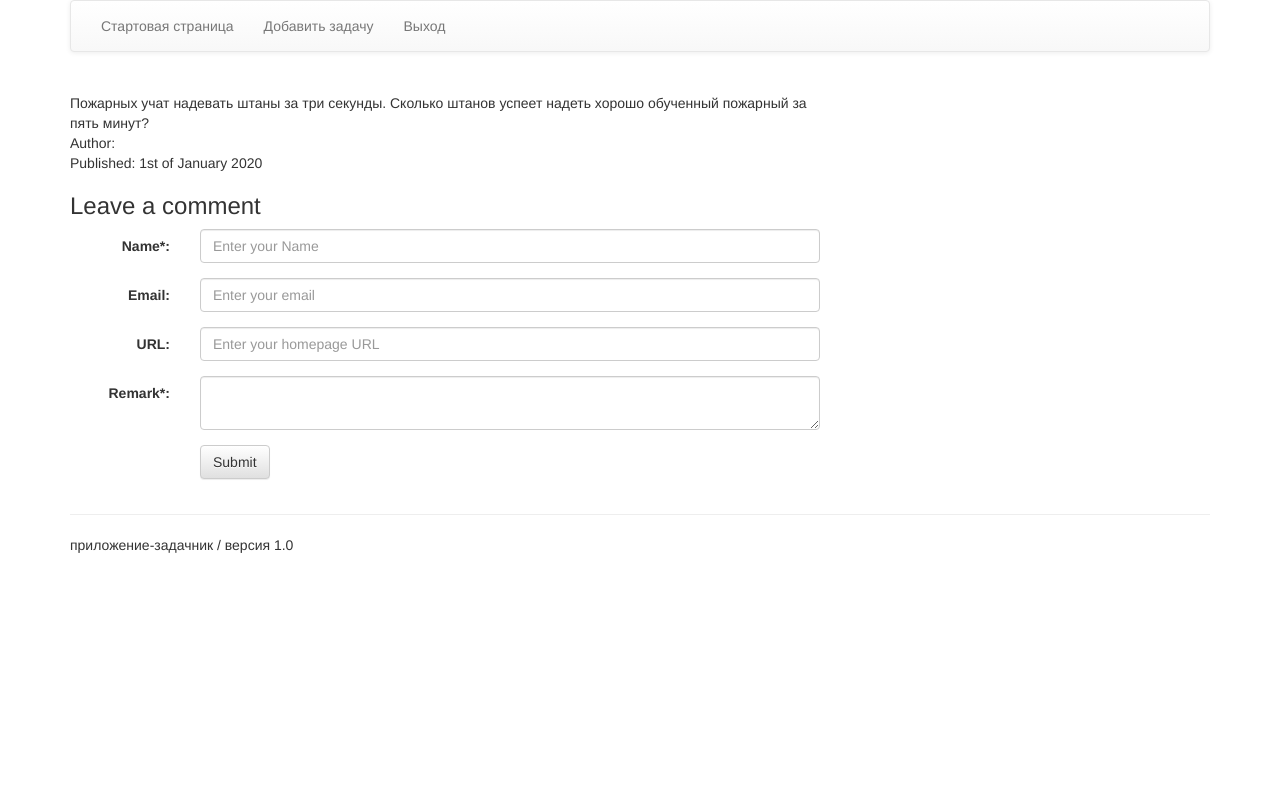
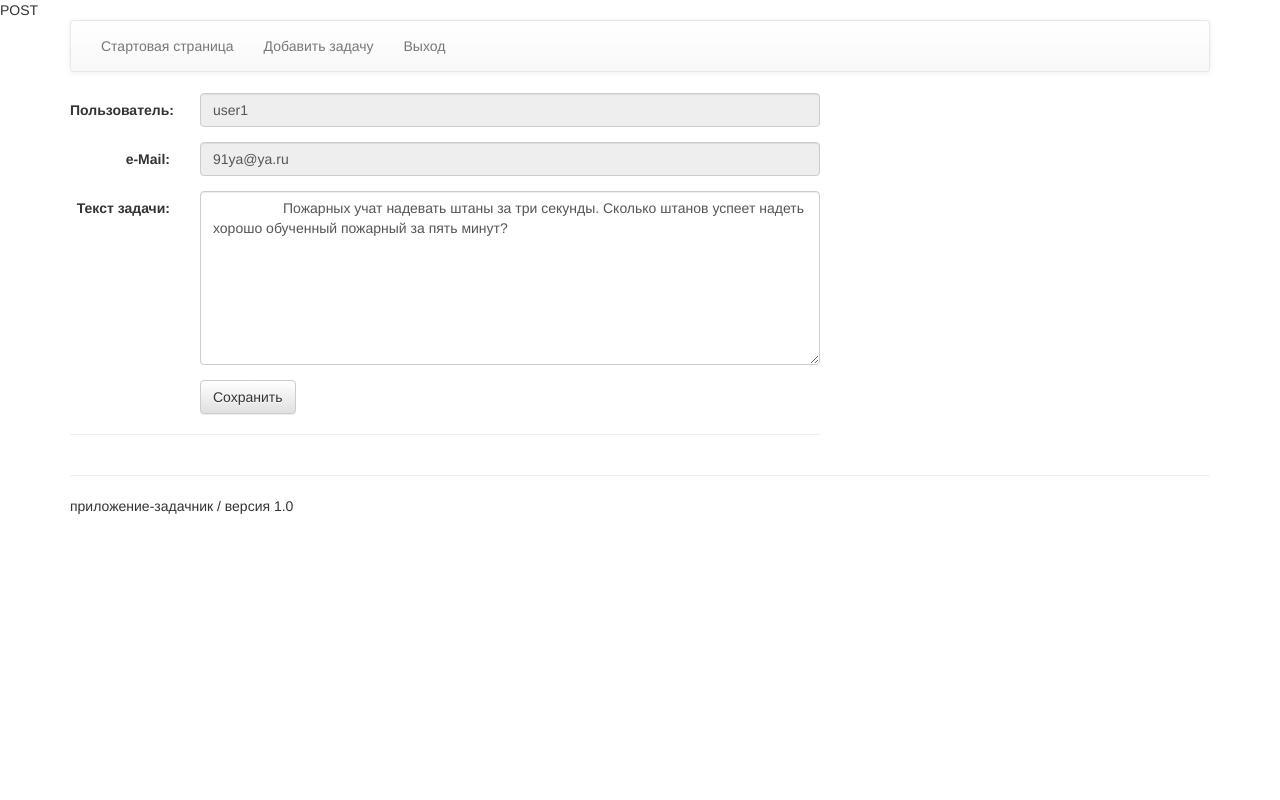
Before and after one commit to NikitinMike/problemBookMVC, a PHP site: page /?action=post&id=1 in a window 1280 px wide. Run offline with PHP 8.4, Linux system fonts and the light colour scheme; a user stored in the database is signed in; data comes from the database, SQL or seed files in the repository; both versions use the stored data as it was after the commit; data that the repository does not hold is empty.

Commit message:
last changes for task conditions

```diff
--- a/Application/Controller/BlogController.php
+++ b/Application/Controller/BlogController.php
@@ -43,7 +43,12 @@
 
     public function addpostsubmittedAction($request)
     {
-        $res = $this->blogManager->addPost($request['username'], $request['content'], $request['email']);
+        // print_r($request);
+        // die();
+        if($request['id'])
+            $res = $this->blogManager->updatePost($request['id'], trim($request['content']), 1);
+        else
+            $res = $this->blogManager->addPost($request['username'], $request['content'], $request['email']);
         if ($res) $this->redirectAction();
         else $this->redirectAction("/?action=add&error=error");
     }
--- a/Application/Model/BlogManager.php
+++ b/Application/Model/BlogManager.php
@@ -75,13 +75,14 @@
                 . $order
                 // . " LIMIT %s , 3 "
                 ;
-        printf($query);
+        // printf($query);
         $result = $this->db->query($query);
         if ($result) {
             // Cycle through results
             while ($row = $result->fetch_assoc()) {
                 $posts[] = array(
                     'id' => $row['id'],
+                    'status' => $row['status'],
                     'email' => $row['email'],
                     'content' => $row['content'],
                     'username' => $row['username'],
@@ -127,4 +128,11 @@
         else die($this->db->error);
     }
 
+    public function updatePost($id, $content, $status) {
+        $query =  "UPDATE post SET content = '%s', `status` = %d where id = %d";
+        $query = sprintf($query, $this->db->real_escape_string($content), $status, $id);
+        if ($result = $this->db->query($query)) return true;
+        else die($this->db->error);
+    }
+
 }
--- a/Application/View/blog/post.phtml
+++ b/Application/View/blog/post.phtml
@@ -1,109 +1,53 @@
 <div class="row">
-
     <div class="col-md-8">
-
       <?php
-        $is_mini_mode = false;
+        $is_admin_mode = isset($_SESSION['adminid']) AND $_SESSION['adminid']>0;
         $escapeHtml = 'htmlspecialchars';
         $postArray = $variables;
-
+        // var_dump($postArray);
         if ($postArray)
         {
-            if ($is_mini_mode)
-            {
       ?>
-                <h3>
-                    <a href="/?action=post&id=<?= $postArray['id'] ?>">
-                        <?= $escapeHtml($postArray['title']); ?>
-                    </a>
-                </h3>
-                <?php
-            } else
-            {
-                echo '<h1>' . $escapeHtml($postArray['title']) . '</h1>';
-            }
-            ?>
-            <div class="content">
-                <?= $postArray['content'];
-            ?>
-            </div>
-            <p>
-                Author: <?php
-                echo $escapeHtml($postArray['author']);
+          <form action="/?action=addpostsubmitted" class="form-horizontal"  method="post">
 
-                echo $is_mini_mode ? " | " : "<br />";
-                ?>
-                Published: <?php echo $escapeHtml(date('jS \of F Y', strtotime($postArray['date_created'])));
+            <input type = "hidden" readonly type="text" class="form-control" id="id" name="id" value="<?= strip_tags($postArray['id']) ?>">
 
-                echo $is_mini_mode ? " | " : "<br />";
-
-
-                if(!$is_mini_mode)
-                {
-
-                    if($postArray['comment'])
-                    {
-                        echo "<h3>Comments:</h3>";
-                        foreach ($postArray['comment'] as $key => $row)
-                        {
-                            echo "
-                            <h4>{$row['content']}</h4>
-                            {$row['author_email']}
-                            <br />{$row['author_url']}
-                            <br />{$row['author']} on
-                            {$row['date_created']}";
-                            echo "<hr />";
-                        }
-                    }
-
-
-                    ?>
-                    <h3>Leave a comment</h3>
-                    <form action="/?action=addcommentsubmitted" class="form-horizontal"  method="post">
             <div class="form-group">
-                        <label class="control-label col-sm-2" for="name">Name*:</label>
+              <label class="control-label col-sm-2" for="username">Пользователь:</label>
               <div class="col-sm-10">
-                          <input type="text" class="form-control" id="name" name="name" placeholder="Enter your Name" required="true">
-                        </div>
-                      </div>
-                      <div class="form-group">
-                        <label class="control-label col-sm-2" for="email">Email:</label>
-                        <div class="col-sm-10">
-                          <input type="email" class="form-control" id="email" name="email" placeholder="Enter your email">
-                        </div>
-                      </div>
-                      <div class="form-group">
-                        <label class="control-label col-sm-2" for="url">URL:</label>
-                        <div class="col-sm-10">
-                          <input type="url" class="form-control" id="url" name="url" placeholder="Enter your homepage URL">
+                <input disabled type="text" class="form-control" id="username" name="username"
+                  value=<?= strip_tags($postArray['username']) ?>>
               </div>
             </div>
 
             <div class="form-group">
-                        <label class="control-label col-sm-2" for="content">Remark*:</label>
+              <label class="control-label col-sm-2" for="email">e-Mail:</label>
               <div class="col-sm-10">
-                          <textarea class="form-control" id="content" name="content" width="120"></textarea>
-                          <input type="hidden" class="form-control" id="post_id" name="post_id" value="<?=$postArray['id']?>">
+                <input disabled type="text" class="form-control" id="email" name="email"
+                  value=<?= strip_tags($postArray['email']) ?>>
               </div>
             </div>
 
+            <div class="form-group">
+              <label class="control-label col-sm-2" for="content">Текст задачи:</label>
+              <div class="col-sm-10">
+                <textarea class="form-control" rows="8" cols="45" id="content" name="content" width="120" >
+                  <?= trim(strip_tags($postArray['content'])) ?>
+                </textarea>
+              </div>
+            </div>
 
             <div class="form-group">
               <div class="col-sm-offset-2 col-sm-10">
-                          <button type="submit" class="btn btn-default">Submit</button>
+                <button <?= $is_admin_mode?"":"disabled" ?> type="submit" class="btn btn-default">Сохранить</button>
               </div>
             </div>
+
           </form>
+
       <?php
-
-
         }
       ?>
-            </p>
-            <?php
-            echo $is_mini_mode ? "<hr />" : "";
-        }
-        ?>
-
+        <hr />
     </div>
 </div>
--- a/public/index.php
+++ b/public/index.php
@@ -11,16 +11,19 @@
     {
 
         case 'post':
+            print "POST";
             $controller_name = 'BlogController';
             $action = 'postAction';
             break;
 
         case 'addpost':
+            print "addpost";
             $controller_name = 'BlogController';
             $action = 'addAction';
             break;
 
         case 'addpostsubmitted':
+            print "addpostsubmitted ";
             $controller_name = 'BlogController';
             $action = 'addpostsubmittedAction';
             break;
@@ -55,13 +58,11 @@
 
     }
 } else {
-    // setcookie("order", "");
     $GLOBALS['page'] = (isset($_GET['page']))? $_GET['page'] : 0;
     $GLOBALS['order'] = $_COOKIE["order"];
     $controller_name = 'BlogController';
     $action = 'indexAction';
 }
-// print_r($GLOBALS);
 require '../Application/Controller/' . $controller_name . '.php';
 
 require '../Application/Model/BlogManager.php';
```
Also changed, not shown: Application/View/blog/index.phtml (+14 -27 lines), data/schema.mysql.sql (+9 -5 lines). Lines whose indentation alone changed are shown as unchanged.
